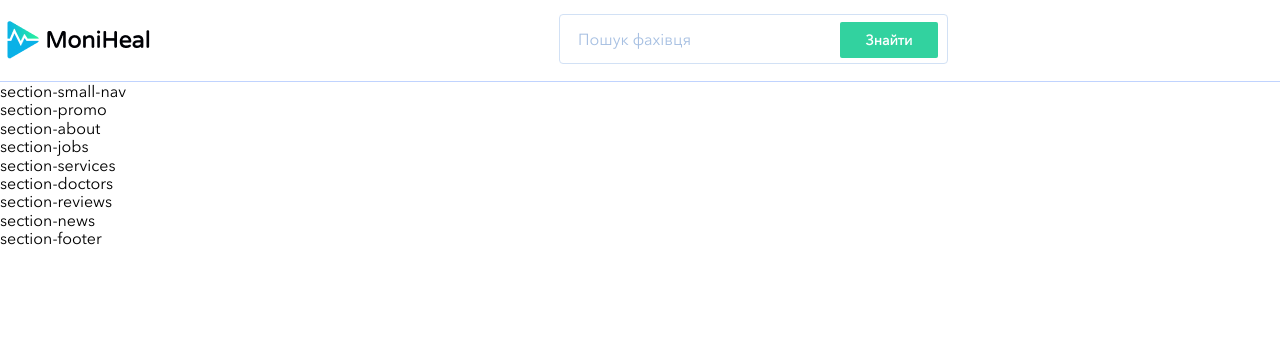
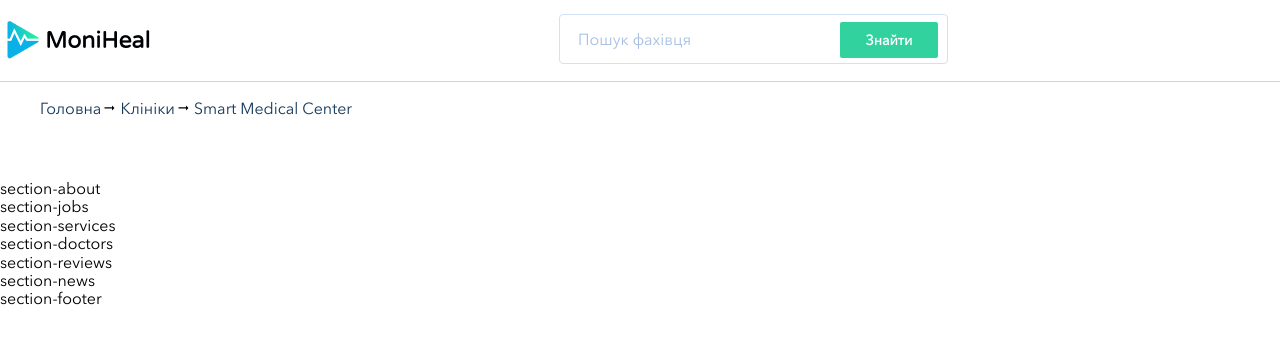
Before and after one commit to VladTsvok1/glowing-fortnight, a website: page html/index.html in a window 1280 px wide. Shown: the top 344 px of the page. Drawn offline with Linux system fonts and the light colour scheme.

Commit message:
project structure

```diff
--- a/html/index.html
+++ b/html/index.html
@@ -41,7 +41,11 @@
 
     <section class="section-outer section-small-nav">
         <div class="section-inner">
-            section-small-nav
+            <ul class="section-inner-list">
+                <li class="section-inner-list-item"><a href="">Головна</a></li>
+                <li class="section-inner-list-item"><a href="">Клініки</a></li>
+                <li class="section-inner-list-item"><a href="">Smart Medical Center</a></li>
+            </ul>
         </div>
     </section>
 
@@ -51,7 +55,7 @@
 
     <section class="section-outer section-promo">
         <div class="section-inner">
-            section-promo
+
         </div>
     </section>
 
--- a/scss/style.scss
+++ b/scss/style.scss
@@ -143,8 +143,62 @@ body{
 .section-small-nav{
     .section-inner{
         height: 81px;
-        width: $maxWidth;
-}
+        width: $maxWidthContainer;
+        margin: auto;
+
+        &-list{
+
+            list-style: none;
+           &-item{
+            display: inline-block;
+            padding: 0 15px 0 0;
+            background: url(../img/icons/Vectorlist-arrow.svg) no-repeat;
+            background-size: 13px 6px;
+            background-position-x: right;
+            background-position-y: center;
+
+            &:last-child{
+                background: none;
+                padding: 0;
+            }
+
+
+            a{
+                text-decoration: none;
+                font-weight: 300;
+                font-size: 16px;
+                line-height: 20px;
+                color: #16395B;
+                &:active{
+                    text-decoration: underline;
+
+                }
+
+
+
+            }
+            }
+           }
+        }
+    }
+
+
+    @media (max-width: 1200px){
+        .section-inner{
+            max-width: 970px;
+        }
+    }
+    @media (max-width: 992px){
+        .section-inner{
+            max-width: 750px;
+        }
+    }
+    @media (max-width: 767px){
+        .section-inner{
+            max-width: none;
+        }
+    }
+
 .section-promo{
 
 }
```
Also changed, not shown: css/style.css, img/icons/Vectorlist-arrow.svg (added).
